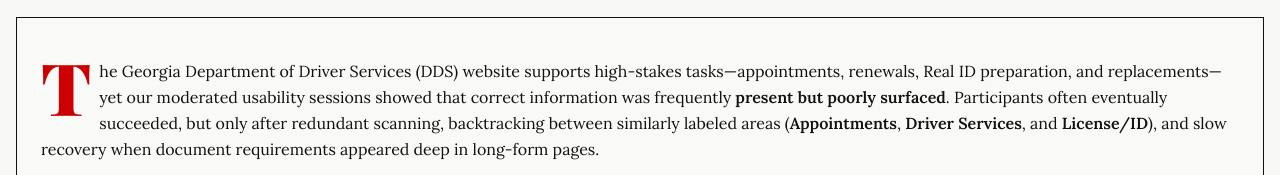
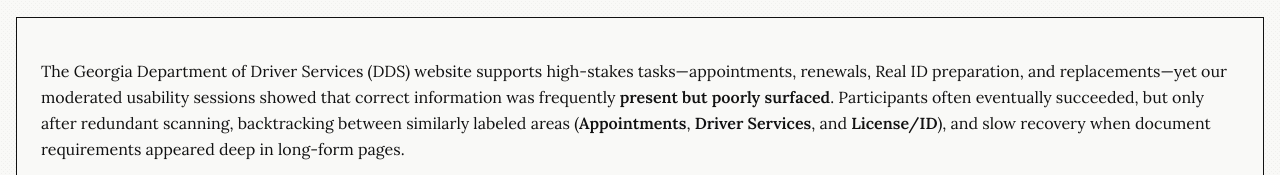
Before and after one commit to YoshiBoiy/dds, a website built with Vite: page index.html in a window 1280 px wide. Shown: the part 706-881 px from the top of the page. Built offline with nearby package versions, Linux system fonts and the light colour scheme; a web font is replaced by a local one.

Commit message:
Update index.html

```diff
--- a/index.html
+++ b/index.html
@@ -50,7 +50,7 @@
         <div class="container">
           <h2 id="summary-heading">Summary</h2>
           <div class="summary-box hard-shadow-hover">
-            <p class="dropcap">
+            <p>
               The Georgia Department of Driver Services (DDS) website supports high-stakes tasks&mdash;appointments, renewals, Real ID preparation, and
               replacements&mdash;yet our moderated usability sessions showed that correct information was frequently <strong>present but poorly surfaced</strong>.
               Participants often eventually succeeded, but only after redundant scanning, backtracking between similarly labeled areas
```
